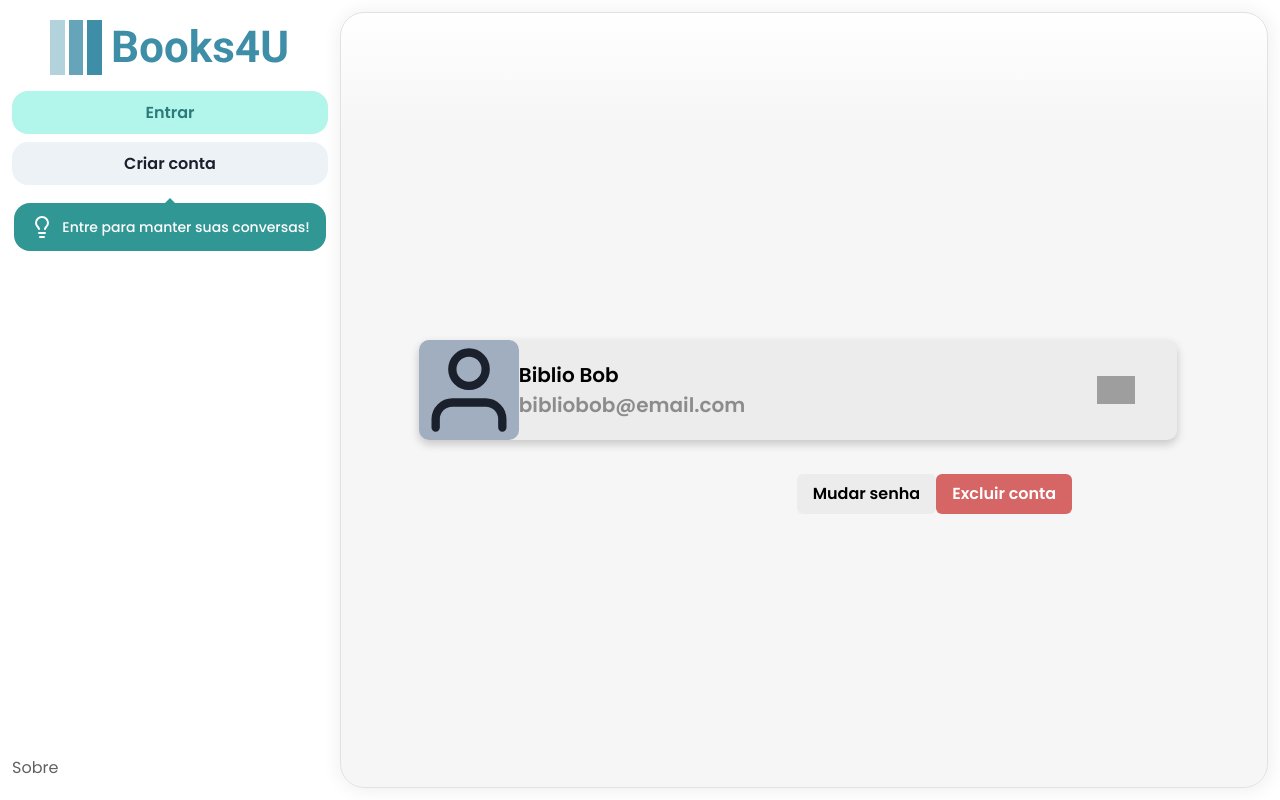
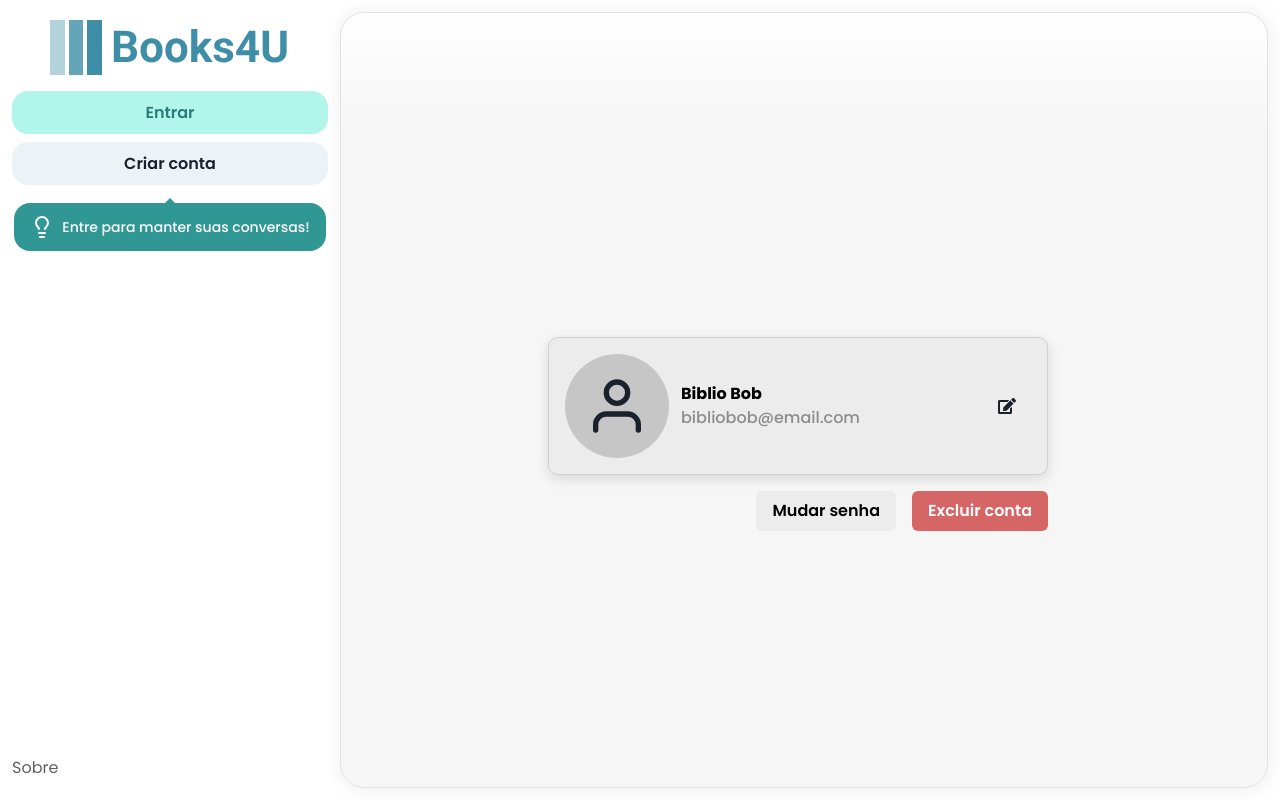
Before and after one commit to books4u-tcc/frontend, a React (Vite) app: page /account in a window 1280 px wide. Built offline with nearby package versions, Linux system fonts and the light colour scheme; grey boxes are pictures that could not be loaded.

Commit message:
chore: fix edit user

```diff
--- a/src/components/user/EditAccount.tsx
+++ b/src/components/user/EditAccount.tsx
@@ -1,4 +1,12 @@
-import { FormControl, FormLabel, Input, FormErrorMessage, Button, Text, Flex } from "@chakra-ui/react";
+import {
+  FormControl,
+  FormLabel,
+  Input,
+  FormErrorMessage,
+  Button,
+  Text,
+  Flex,
+} from "@chakra-ui/react";
 import { useForm } from "react-hook-form";
 
 interface FormData {
@@ -7,53 +15,60 @@ interface FormData {
 }
 
 export default function EditAccount() {
-
-    const { register, handleSubmit, formState: { errors }, watch } = useForm<FormData>();
+  const {
+    register,
+    handleSubmit,
+    formState: { errors },
+  } = useForm<FormData>();
   const onSubmit = (data: FormData) => {
     console.log(Object.values(data));
   };
 
-
   return (
-        <Flex width={1000}>
-        <form onSubmit={handleSubmit(onSubmit)} >
-
-
-                                <FormControl isInvalid={Boolean(errors.Name)} mb={4}>
-                                    <FormLabel ml={2}>Nome</FormLabel>
+    <Flex
+      direction="column"
+      width="100%"
+      px={3}
+      gap={3}
+      as="form"
+      onSubmit={handleSubmit(onSubmit)}
+    >
+      <FormControl isInvalid={Boolean(errors.Name)} width="100%">
+        <FormLabel>Nome</FormLabel>
         <Input
           type="text"
-                                        {...register("Name", {
-                                        })}
-                                        width={630}
-                                        placeholder="Biblio Bob"
-                                        ml={2}
+          width="100%"
+          {...register("Name", { value: "Biblio Bob"})}
+          placeholder="Nome"
+          bg="blackAlpha.100"
         />
         <FormErrorMessage>
-                                        {errors.Name && errors.Name.message && <Text>{errors.Name.message}</Text>}
+          {errors.Name && errors.Name.message && (
+            <Text>{errors.Name.message}</Text>
+          )}
         </FormErrorMessage>
       </FormControl>
 
-                                <FormControl isInvalid={Boolean(errors.Email)} mb={4}>
-                                    <FormLabel ml={2}>Email</FormLabel>
+      <FormControl isInvalid={Boolean(errors.Email)}>
+        <FormLabel>Email</FormLabel>
         <Input
-                                        type="password"
-                                        {...register("Email", {
-                                        })}
-                                        width={630}
-                                        placeholder="bibliobob@email.com"
-                                        ml={2}
+          width="100%"
+          {...register("Email", { value: "bibliobob@email.com"})}
+          placeholder="Email"
+          bg="blackAlpha.100"
         />
         <FormErrorMessage>
-                                        {errors.Email && errors.Email.message && <Text>{errors.Email.message}</Text>}
+          {errors.Email && errors.Email.message && (
+            <Text>{errors.Email.message}</Text>
+          )}
         </FormErrorMessage>
       </FormControl>
 
-                                <Button bg='#3F8EA8' type="submit" ml={3} color="white" mb={3}>
+      <Flex justifyContent="end">
+      <Button colorScheme="teal" type="submit" ml={3} color="white" mb={3}>
         Salvar mudanças
       </Button>
-
-                            </form>
       </Flex>
-    )
+    </Flex>
+  );
 }
--- a/src/components/user/User.tsx
+++ b/src/components/user/User.tsx
@@ -13,13 +13,14 @@ import {
   Collapse,
   Box,
   Icon,
+  IconButton,
 } from "@chakra-ui/react";
 import user from "../../assets/user.png";
 import edit from "../../assets/editIcon.png";
 import AlertDialogChangePassword from "./ChangePassword";
 import AlertDialogDeleteAccount from "./DeleteAccount";
 import EditAccount from "./EditAccount";
-import { FaUser } from "react-icons/fa";
+import { FaEdit, FaUser } from "react-icons/fa";
 import { FiUser } from "react-icons/fi";
 
 export default function User() {
@@ -27,6 +28,9 @@ export default function User() {
 
   return (
     <Flex
+    maxW={500}
+    gap={4}
+    mx="auto"
       w="100%"
       h="100%"
       justifyContent="center"
@@ -34,59 +38,53 @@ export default function User() {
       flexDirection="column" // Alteração para flex direção de coluna para dispositivos menores
     >
       <Flex
-        w="auto"
-        // w= // Tamanhos diferentes para diferentes tamanhos de tela
+
+        w="100%"
         h="auto"
         borderRadius="10px"
         bg="#ECECEC"
         boxShadow="default"
-        mb="20px" // Margem inferior para dispositivos móveis
         flexDirection="column"
+        p={4}
+        border="1px solid #D1D1D1"
       >
-        <Flex>
+        <Flex alignItems="center" gap={3}>
           <Flex
             justifyContent="center"
             alignItems="center"
-            background="gray.400"
-            borderRadius={10}
+            background="blackAlpha.300"
+            borderRadius="100%"
+            p={5}
           >
-            <Icon w={100} h={100} as={FiUser} />
+            <Icon w={16} h={16} as={FiUser} />
           </Flex>
 
-          <Flex w="100%" justifyContent="left" alignItems="center">
-            <List fontWeight="semibold" fontSize="125%" flexDir="column">
-              <ListItem color="black">Biblio Bob</ListItem>
-              <ListItem color="#8C8C8C">bibliobob@email.com</ListItem>
-            </List>
+          <Flex direction="column" w="100%" justifyContent="left" fontSize="medium">
+              <Text fontWeight="bold" color="black">Biblio Bob</Text>
+              <Text fontWeight="medium" color="#8C8C8C">bibliobob@email.com</Text>
           </Flex>
 
           <Tooltip hasArrow label="Editar conta" bg="#373737" color="white">
-            <Flex
-              justifyContent="center"
-              alignItems="center"
-              m="1%"
-              width="20%"
-            >
-              <Button onClick={onToggle} bg="#ECECEC">
-                <img src={edit} alt="editIcon" style={{ maxWidth: "50%" }} />
-              </Button>
-            </Flex>
+            <IconButton
+              variant="ghost"
+              size="lg"
+              onClick={onToggle}
+              aria-label="Editar conta"
+              icon={<Icon as={FaEdit} />}
+            />
           </Tooltip>
         </Flex>
 
-        <Collapse in={isOpen}>
-          <Flex>
+          <Collapse in={isOpen}>
             <EditAccount />
-          </Flex>
-        </Collapse>
+          </Collapse>
       </Flex>
 
       <Flex
-        w="60%"
-        h="10%"
+      w="100%"
         alignItems="center"
-        justifyContent="right"
-        flexDir="row"
+        justifyContent="end"
+        gap={4}
       >
         <AlertDialogChangePassword />
         <AlertDialogDeleteAccount />
--- a/src/theme.ts
+++ b/src/theme.ts
@@ -11,7 +11,7 @@ const config: ThemeConfig = {
 }
 
 const shadows = {
-  default: '0px 4px 10px 0px rgba(0, 0, 0, 0.2)',
+  default: '0px 4px 13px 0px rgba(0, 0, 0, 0.12)',
   defaultHovered: '0px 5px 13px 0px rgba(0, 0, 0, 0.25)'
 }
 
```
Lines whose indentation alone changed are shown as unchanged.
